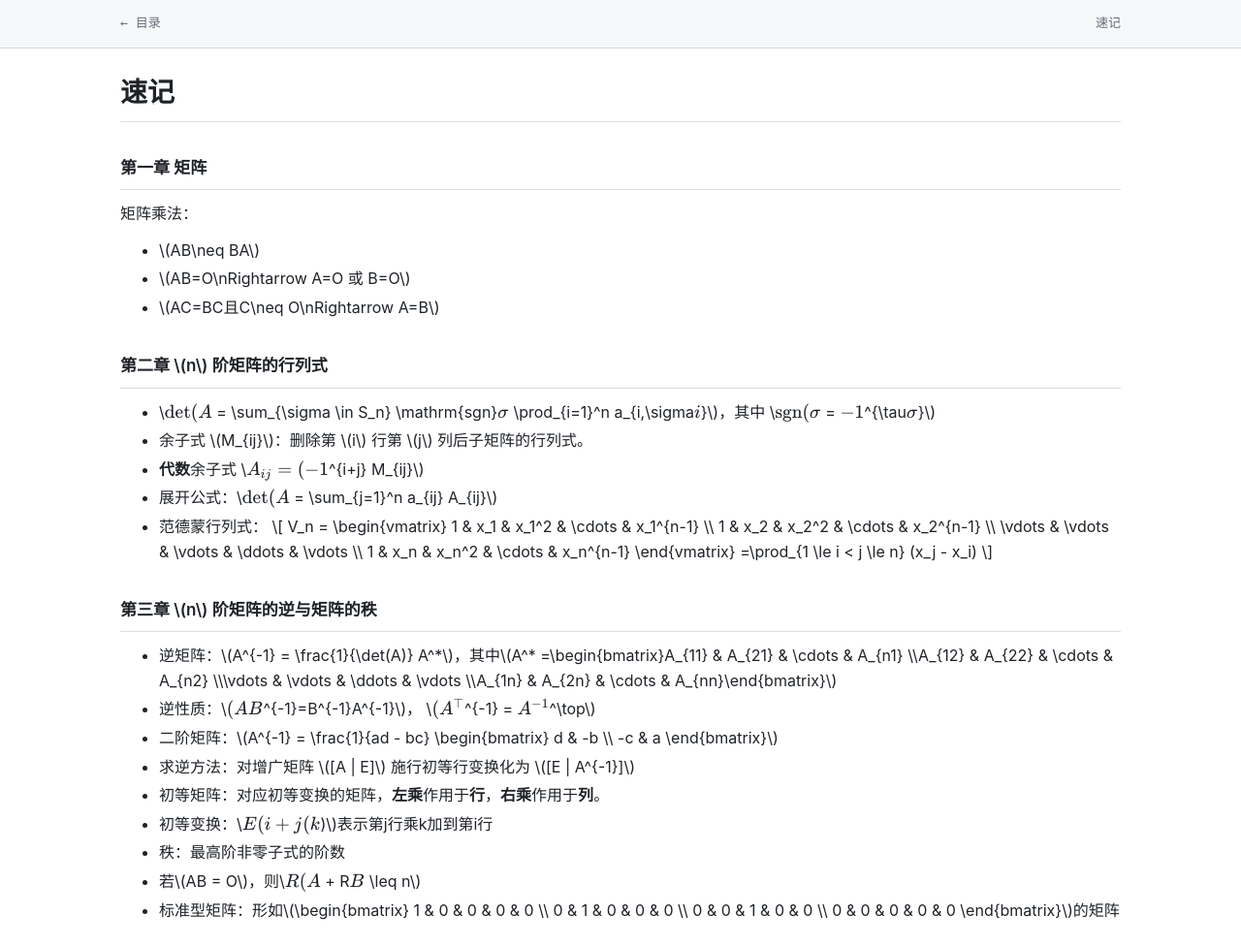
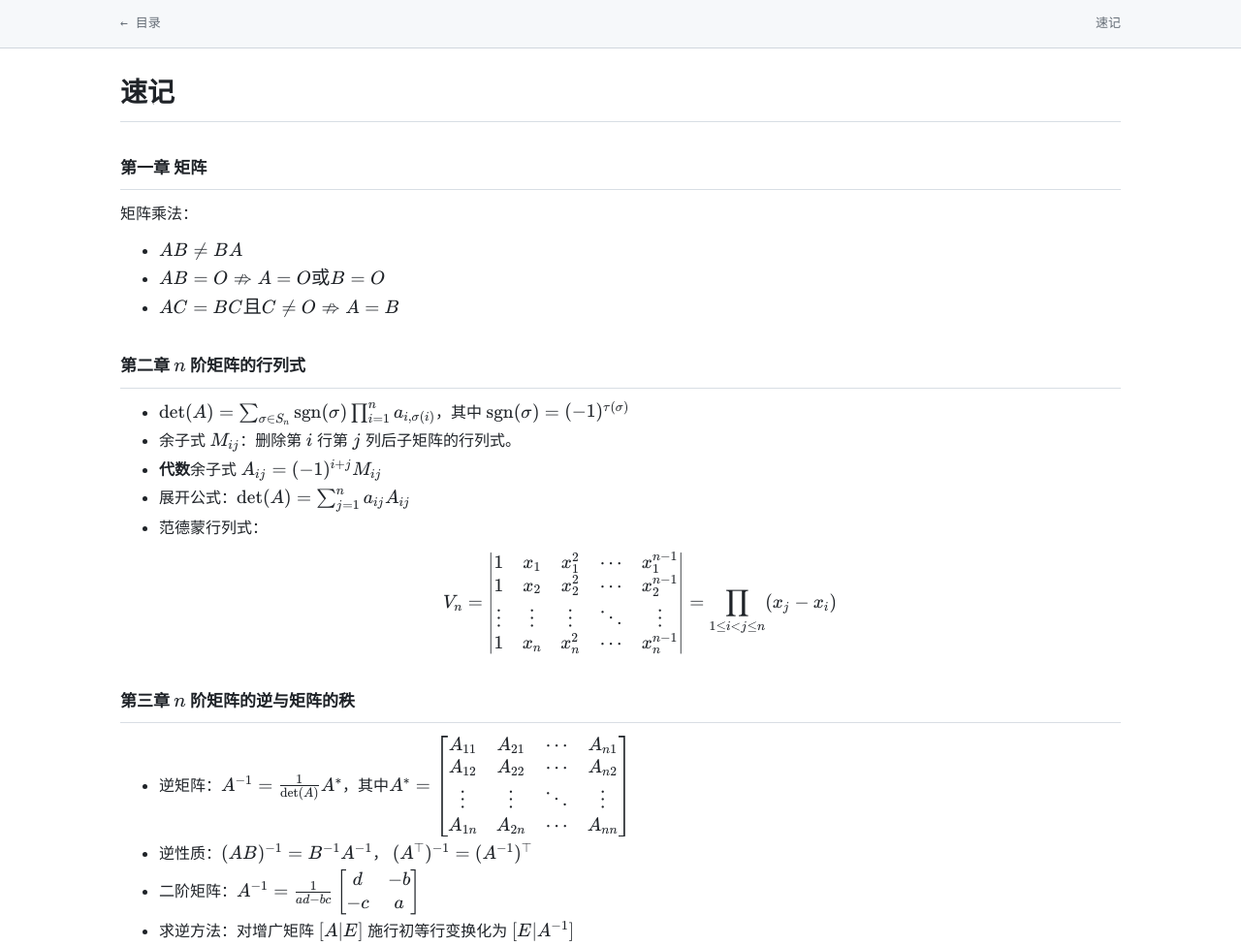
Before and after one commit to Zooms233/linalg-visual, a plain HTML site: page 速记.html in a window 1280 px wide. Shown: the top 976 px of the page at 97% size. Drawn offline with Linux system fonts and the light colour scheme.

Commit message:
速记：修正 KaTeX 分隔符转义

```diff
--- a/速记.html
+++ b/速记.html
@@ -347,8 +347,8 @@ document.addEventListener('DOMContentLoaded', function () {
     delimiters: [
       { left: '$$', right: '$$', display: true },
       { left: '$', right: '$', display: false },
-      { left: '\(', right: '\)', display: false },
-      { left: '\[', right: '\]', display: true }
+      { left: '\\(', right: '\\)', display: false },
+      { left: '\\[', right: '\\]', display: true }
     ],
     throwOnError: false
   });
```
Also changed, not shown: 1 other file.
